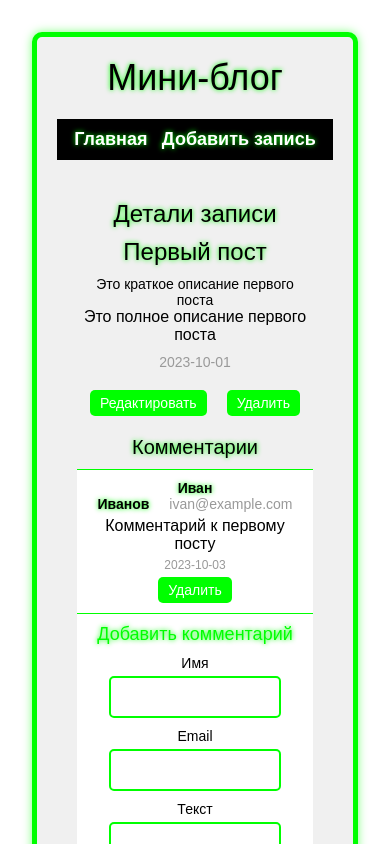
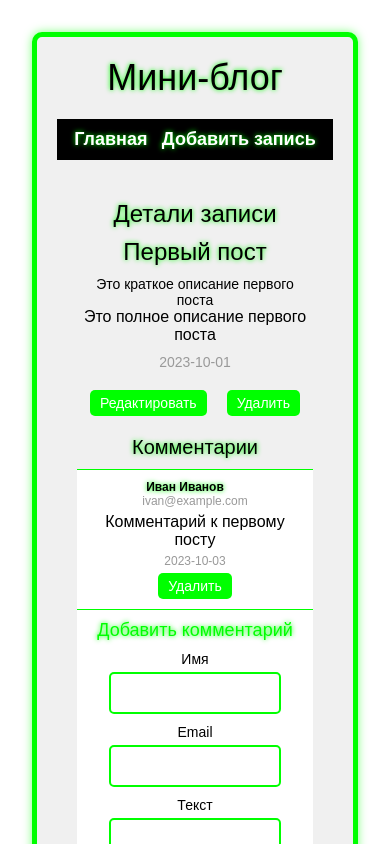
Before and after one commit to litury/vitasoft-test-task, a Vue app: page /post/1 in a window 390 px wide. Shown: the top 844 px of the page. Built offline with nearby package versions, Linux system fonts and the light colour scheme.

Commit message:
style: adjust responsive layout font sizes

```diff
--- a/src/App.vue
+++ b/src/App.vue
@@ -51,6 +51,13 @@
   text-shadow: 0 0 5px #00ff00;
   transition: color 0.3s ease-in-out;
 }
+
+@media (max-width: 376px) {
+  .nav__link {
+    font-size: 16px;
+  }
+}
+
 .nav__link:hover {
   color: #00ff00;
 }
--- a/src/components/CommentItem.vue
+++ b/src/components/CommentItem.vue
@@ -60,6 +60,17 @@ const emit = defineEmits(['delete'])
   margin-bottom: 5px;
 }
 
+@media (max-width: 768px) {
+  .comment__info {
+    font-size: 12px;
+    display: flex;
+    flex-direction: column;
+    justify-content: center;
+    align-items: center;
+    text-align: center;
+  }
+}
+
 .comment__name {
   color: black;
   text-shadow: 0 0 5px #00ff00;
--- a/src/components/PostList.vue
+++ b/src/components/PostList.vue
@@ -73,4 +73,10 @@ onMounted(() => {
   grid-template-columns: repeat(auto-fill, minmax(300px, 1fr));
   grid-gap: 20px;
 }
+
+@media (max-width: 576px) {
+  .home__posts {
+    grid-template-columns: repeat(auto-fill, minmax(200px, 1fr));
+  }
+}
 </style>
```
